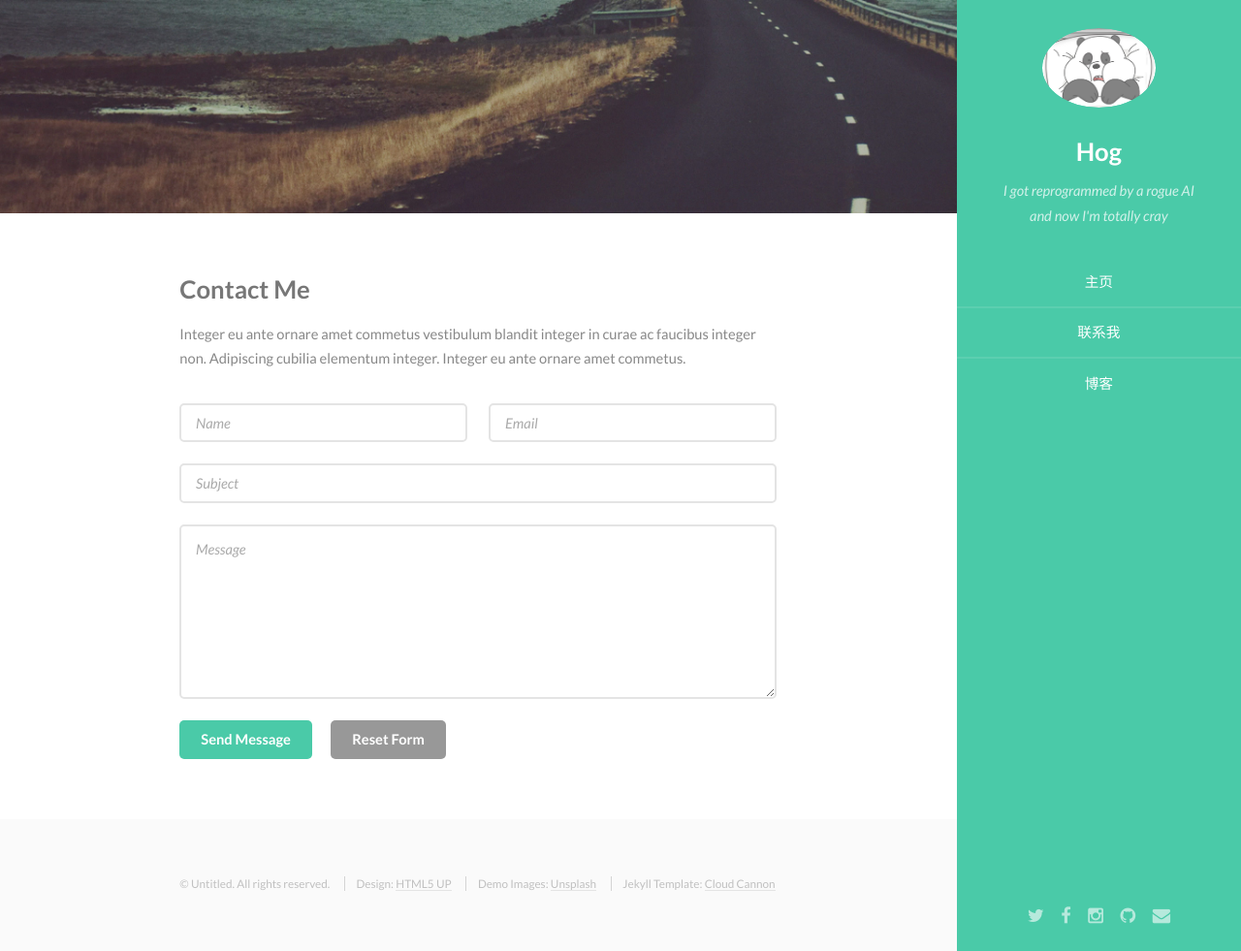
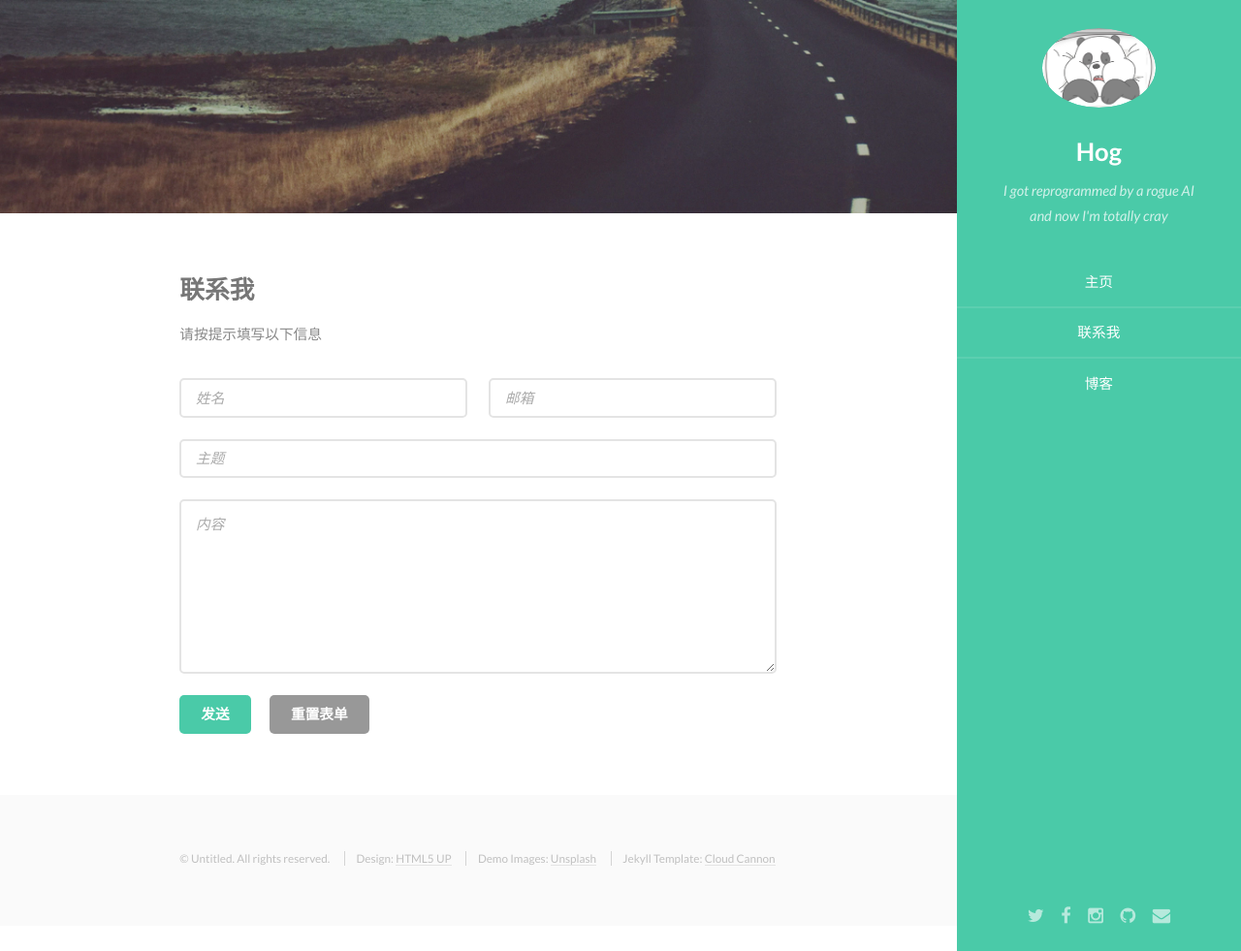
Before and after one commit to Hogzhu/Hogzhu.github.io, a Jekyll site: the page built from contact/index.html, in a window 1280 px wide and 981 px high. Shown: the whole window at 97% size. Built offline with Jekyll 4.4.1, drawn with Linux system fonts in a browser that asks for light colours.

Commit message:
Update index.html

```diff
--- a/contact/index.html
+++ b/contact/index.html
@@ -5,24 +5,24 @@ layout: default
 
 <section id="one">
     <div class="container">
-        <h3>Contact Me</h3>
-        <p>Integer eu ante ornare amet commetus vestibulum blandit integer in curae ac faucibus integer non. Adipiscing cubilia elementum integer. Integer eu ante ornare amet commetus.</p>
+        <h3>联系我</h3>
+        <p>请按提示填写以下信息</p>
         <form method="post" action="#">
             <div class="row uniform">
-                <div class="6u 12u(xsmall)"><input type="text" name="name" id="name" placeholder="Name" /></div>
-                <div class="6u 12u(xsmall)"><input type="email" name="email" id="email" placeholder="Email" /></div>
+                <div class="6u 12u(xsmall)"><input type="text" name="name" id="name" placeholder="姓名" /></div>
+                <div class="6u 12u(xsmall)"><input type="email" name="email" id="email" placeholder="邮箱" /></div>
             </div>
             <div class="row uniform">
-                <div class="12u"><input type="text" name="subject" id="subject" placeholder="Subject" /></div>
+                <div class="12u"><input type="text" name="subject" id="subject" placeholder="主题" /></div>
             </div>
             <div class="row uniform">
-                <div class="12u"><textarea name="message" id="message" placeholder="Message" rows="6"></textarea></div>
+                <div class="12u"><textarea name="message" id="message" placeholder="内容" rows="6"></textarea></div>
             </div>
             <div class="row uniform">
                 <div class="12u">
                     <ul class="actions">
-                        <li><input type="submit" class="special" value="Send Message" /></li>
-                        <li><input type="reset" value="Reset Form" /></li>
+                        <li><input type="submit" class="special" value="发送" /></li>
+                        <li><input type="reset" value="重置表单" /></li>
                     </ul>
                 </div>
             </div>
```
